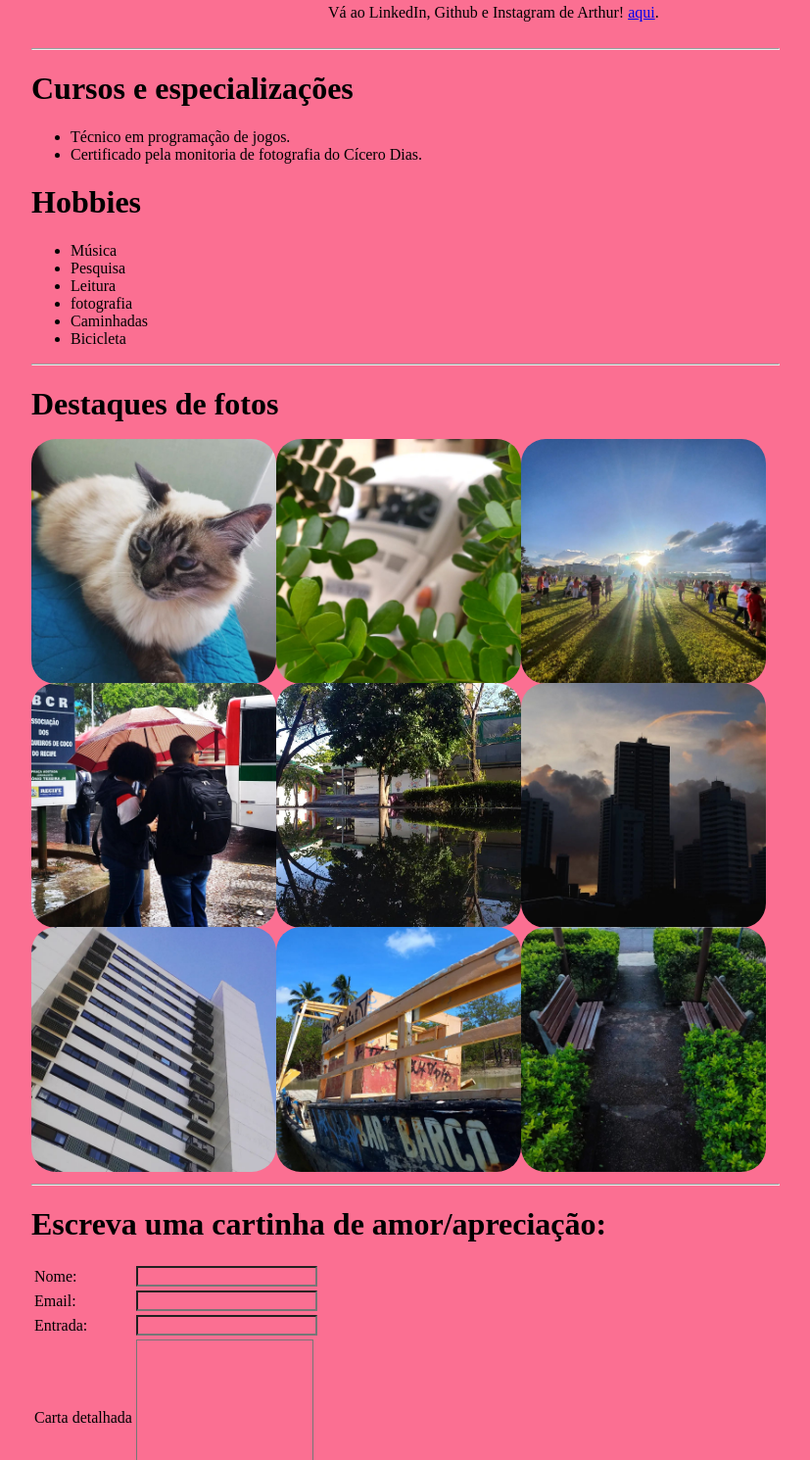
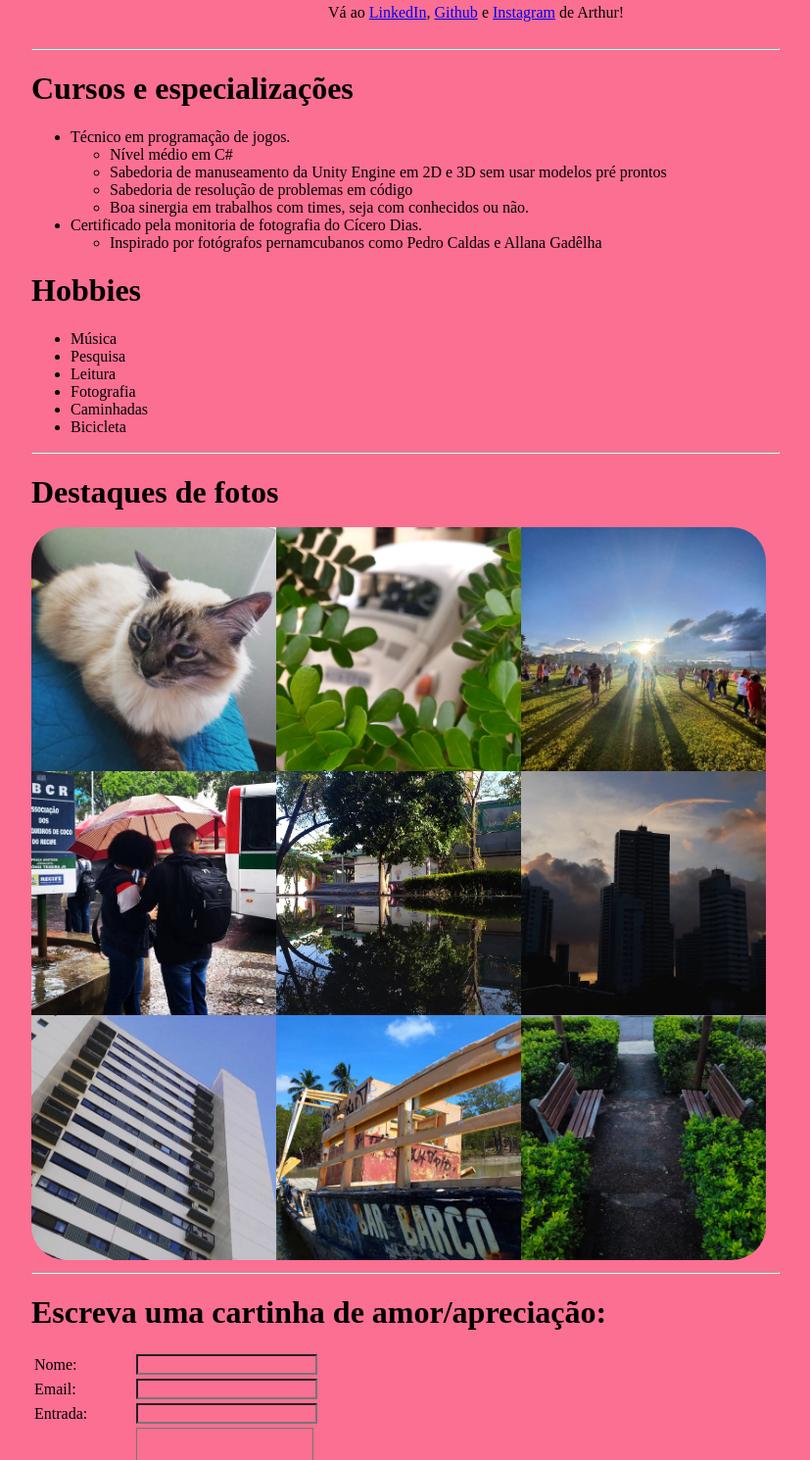
Before and after one commit to wiithesecond/meu-website-pessoal, a plain HTML site: page index.html in a window 1280 px wide. Shown: the part 335-1825 px from the top of the page at 98% size, without its empty margins (226-1053 px from the left). Drawn offline with Linux system fonts and the light colour scheme; a web font is replaced by a local one.

Commit message:
bdazzling it
changed the border on the photos, fixed the "my links" stuff

```diff
--- a/index.html
+++ b/index.html
@@ -23,22 +23,33 @@
     <p class="intro">Arthur Rodrigues de Oliveira nasceu em Teresina, Capital do Piauí e cresceu em Recife, a Capital do Nordeste. Passou sua infância e aborrecência no colégio Capibaribe, dando-o uma ótima base moral e ética.<br>
         Arthur começou a desenvolver suas paixões não muito tarde em sua vida, aprendendo violão aos 12 com aulas no conservatório e autodidatas. <br>
         Arthur, aos 14 então engressou na Escola Técninca Estadual Cícero Dias, na qual ele desenvolveu suas habilidades em fotografia e línguas de forma autodidata e, mais importantemente, programação via grade curricular.</p>
-    <p class="intro">Vá ao LinkedIn, Github e Instagram de Arthur! <a href="https://yakuza.fandom.com/wiki/Kazuma_Kiryu">aqui</a>.</p>
+    <p class="intro">Vá ao <a href="https://www.linkedin.com/in/arthur-oliveira-3b5812303/">LinkedIn</a>, <a href="https://github.com/wiithesecond">Github</a> e <a href="https://www.instagram.com/artrodoliv/">Instagram</a> de Arthur!</p>
             </td>
         </tr>
     </table>
     <hr>
     <h1 class="title">Cursos e especializações</h1>
     <ul>
-        <li>Técnico em programação de jogos.</li>
-        <li>Certificado pela monitoria de fotografia do Cícero Dias.</li>
+        <li>Técnico em programação de jogos.
+            <ul>
+                <li>Nível médio em C#</li>
+                <li>Sabedoria de manuseamento da Unity Engine em 2D e 3D sem usar modelos pré prontos</li>
+                <li>Sabedoria de resolução de problemas em código</li>
+                <li>Boa sinergia em trabalhos com times, seja com conhecidos ou não.</li>
+            </ul>
+        </li>
+        <li>Certificado pela monitoria de fotografia do Cícero Dias.
+            <ul>
+                <li>Inspirado por fotógrafos pernamcubanos como Pedro Caldas e Allana Gadêlha</li>
+            </ul>
+        </li>
     </ul>
     <h1 class="title">Hobbies</h1>
     <ul>
         <li>Música</li>
         <li>Pesquisa</li>
         <li>Leitura</li>
-        <li>fotografia</li>
+        <li>Fotografia</li>
         <li>Caminhadas</li>
         <li>Bicicleta</li>
     </ul>
@@ -65,18 +76,19 @@
 
     <div class="grid-container">
         <div class="coluna">
-        <div class="grid-item"><img src="instafotos/pos1.webp" alt="Photo 1"></div>
-        <div class="grid-item"><img src="instafotos/pos2.webp" alt="Photo 2"></div>
-        <div class="grid-item"><img src="instafotos/pos3.webp" alt="Photo 3"></div>
+        <div class="grid-item" id="toplef"><img src="instafotos/pos1.webp" alt="Photo 1"></div>
+        <div class="grid-item" id="midlef"><img src="instafotos/pos2.webp" alt="Photo 2"></div>
+        <div class="grid-item" id="botlef"><img src="instafotos/pos3.webp" alt="Photo 3"></div>
     </div>
     <div class="coluna">
-        <div class="grid-item"><img src="instafotos/pos4.webp" alt="Photo 4"></div>
-        <div class="grid-item"><img src="instafotos/pos5.webp" alt="Photo 5"></div>
-        <div class="grid-item"><img src="instafotos/pos6.webp" alt="Photo 6"></div>
-    </div>  <div class="coluna">
-        <div class="grid-item"><img src="instafotos/pos7.webp" alt="Photo 7"></div>
-        <div class="grid-item"><img src="instafotos/pos8.webp" alt="Photo 8"></div>
-        <div class="grid-item"><img src="instafotos/pos9.webp" alt="Photo 9"></div>
+        <div class="grid-item" id="topmid"><img src="instafotos/pos4.webp" alt="Photo 4"></div>
+        <div class="grid-item" id="midmid"><img src="instafotos/pos5.webp" alt="Photo 5"></div>
+        <div class="grid-item" id="botmid"><img src="instafotos/pos6.webp" alt="Photo 6"></div>
+    </div>
+    <div class="coluna">
+        <div class="grid-item" id="toprig"><img src="instafotos/pos7.webp" alt="Photo 7"></div>
+        <div class="grid-item" id="midrig"><img src="instafotos/pos8.webp" alt="Photo 8"></div>
+        <div class="grid-item" id="botrig"><img src="instafotos/pos9.webp" alt="Photo 9"></div>
     </div>
     </div>
 
--- a/styles.css
+++ b/styles.css
@@ -29,8 +29,22 @@ body {
     width: 250px;
     height: 250px;
     object-fit: cover;
-    border-radius: 25px;
+}
 
+#toplef img {
+    border-top-left-radius: 35px;
+}
+
+#botlef img {
+    border-bottom-left-radius: 35px;
+}
+
+#toprig img {
+    border-top-right-radius: 35px;
+}
+
+#botrig img {
+    border-bottom-right-radius: 35px;
 }
 
 :root {
```
